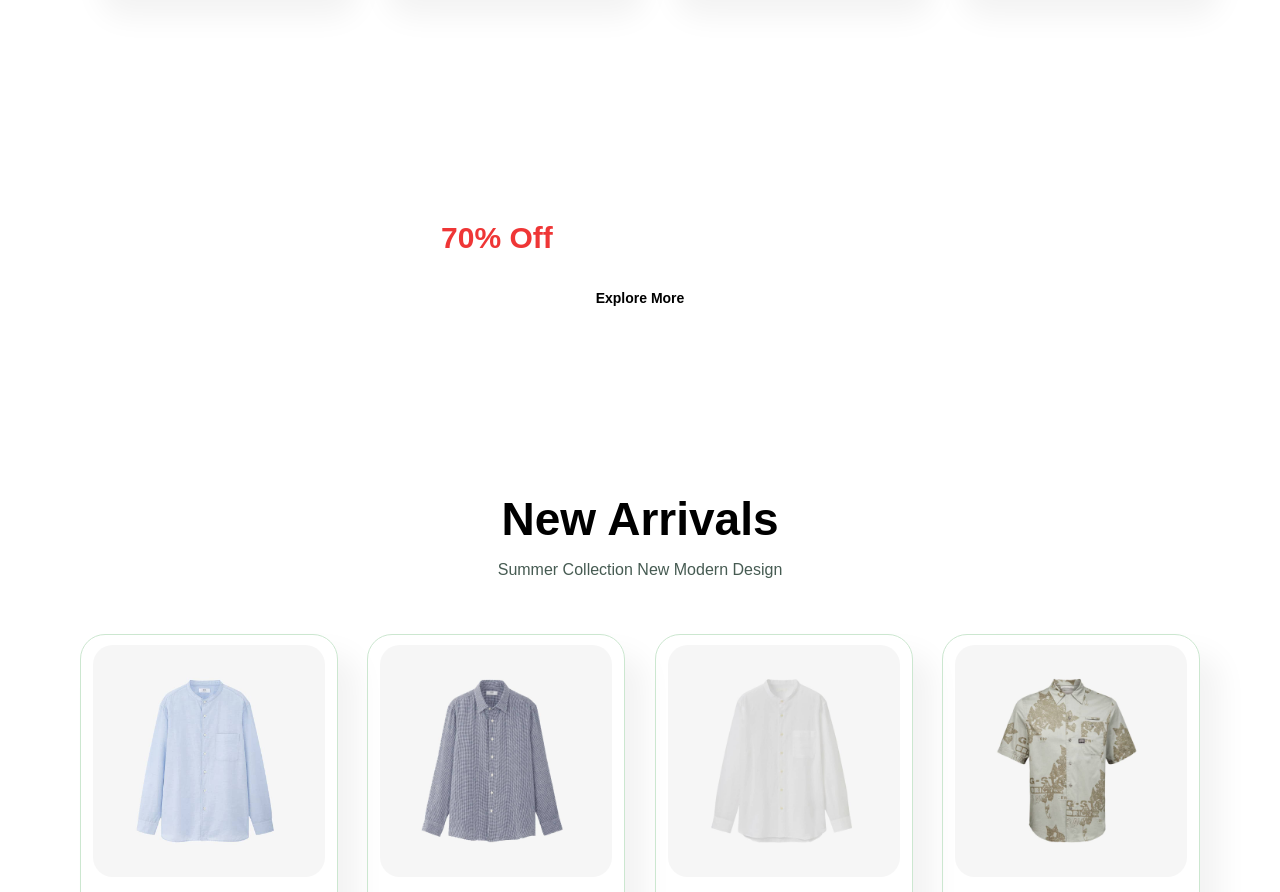
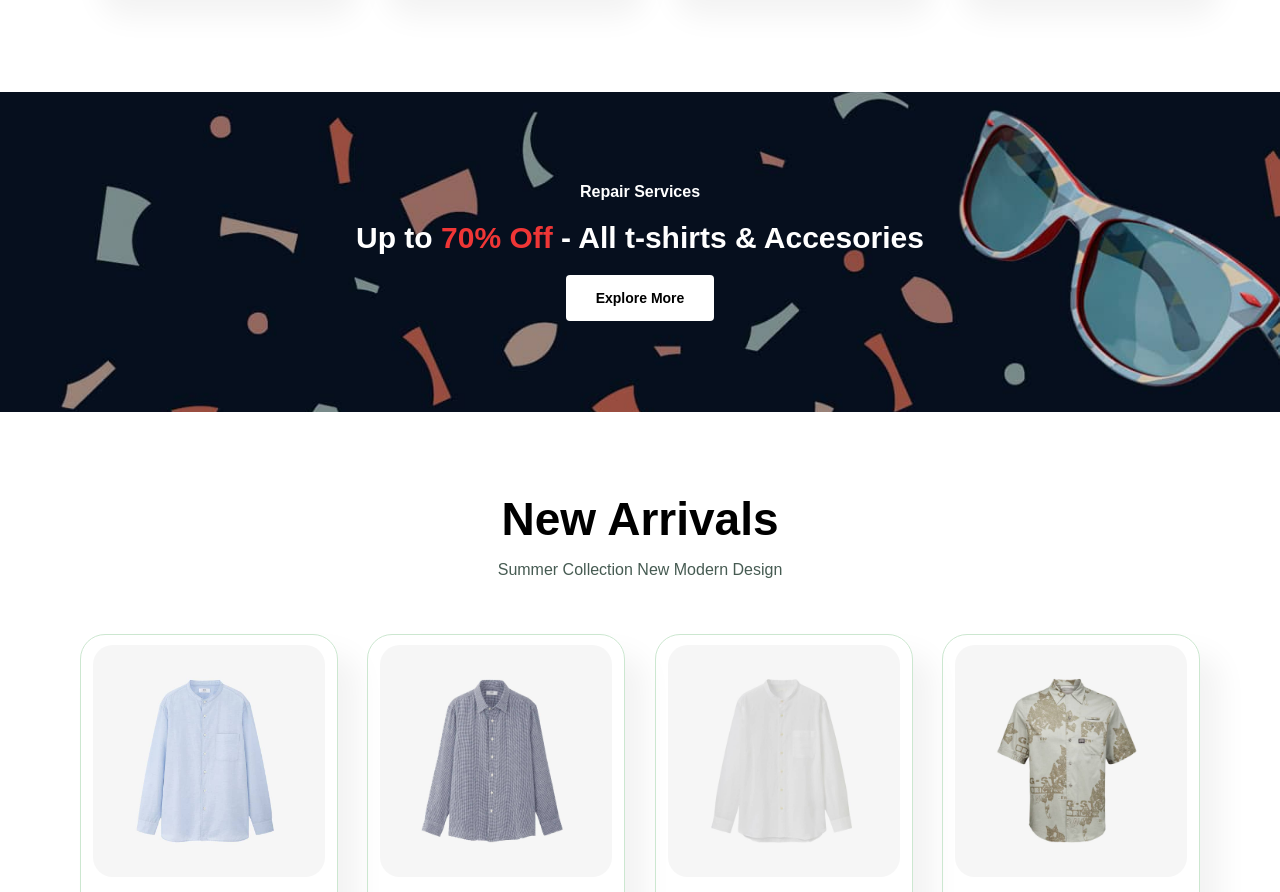
Before and after one commit to ayushh30/Group-Project-RCA, a plain HTML site: page index.html in a window 1280 px wide. Shown: the part 2121-3013 px from the top of the page. Drawn offline with Linux system fonts and the light colour scheme; a web font is replaced by a local one.

Commit message:
Update style.css

```diff
--- a/style.css
+++ b/style.css
@@ -289,7 +289,7 @@ body{
     justify-content: center;
     align-items: center;
     text-align: center;
-    background-image: url(banner/b2.jpg);
+    background-image: url(b2.jpg);
     width: 100%;
     height: 40vh;
     background-size: cover;
```
